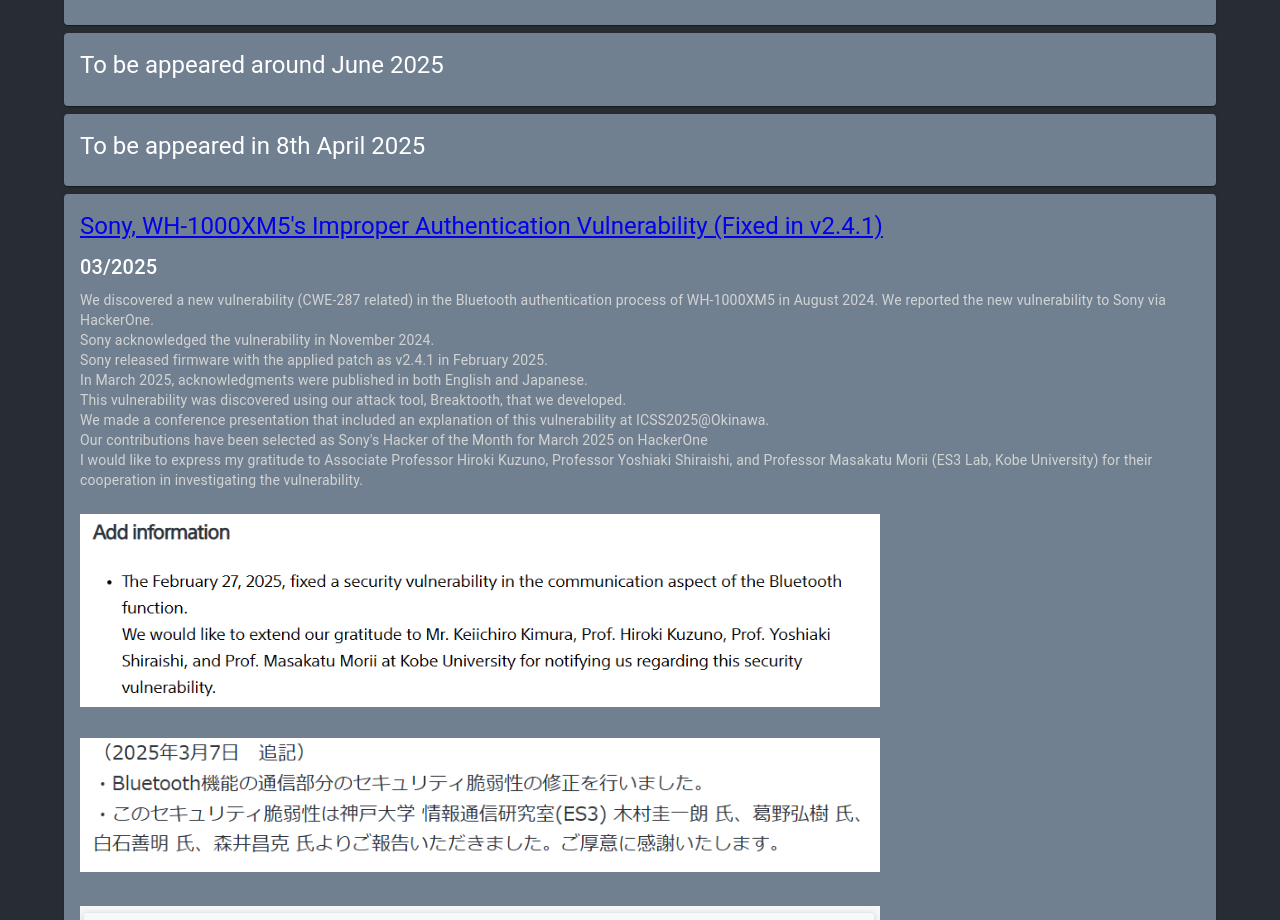
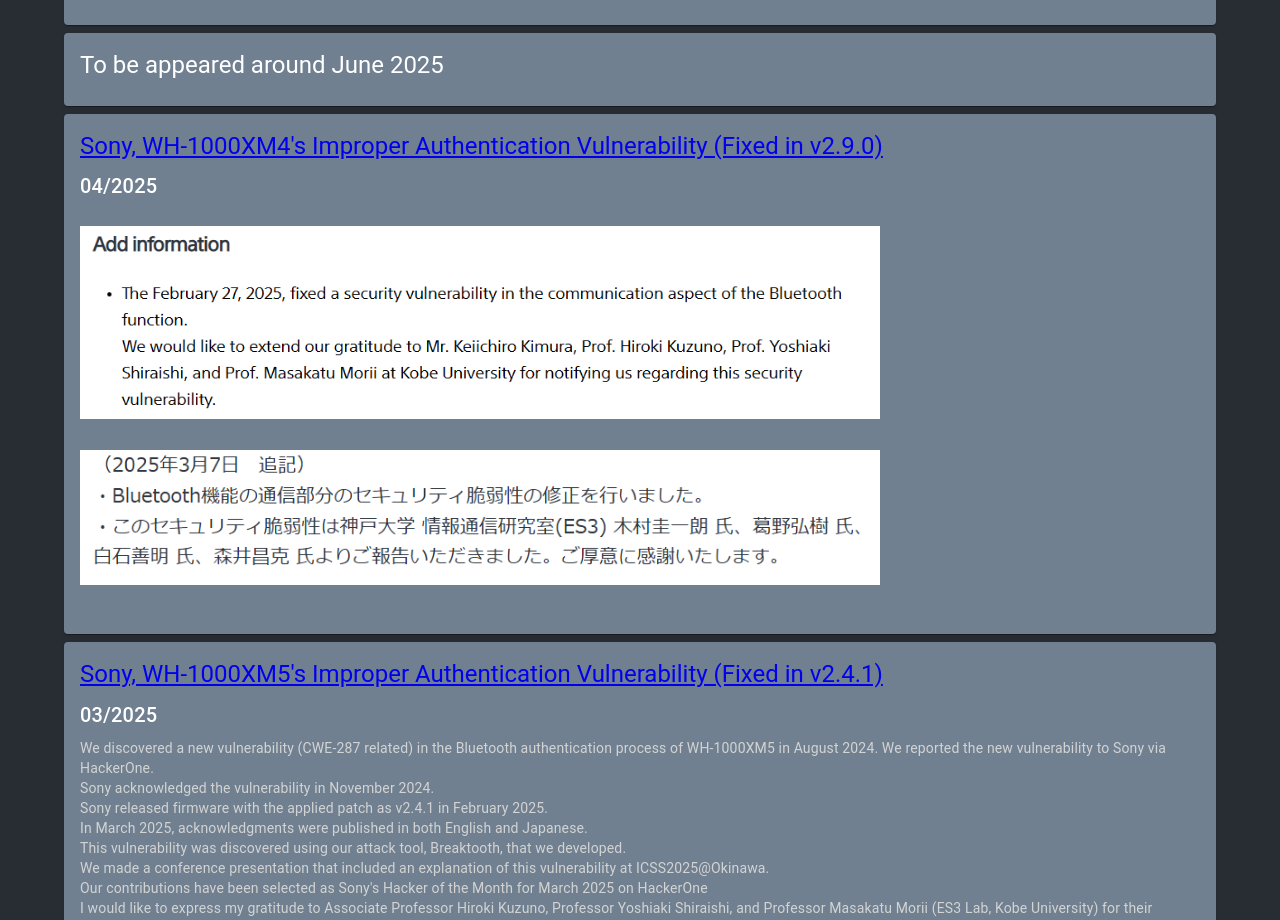
Before and after one commit to trapedev/trapedev.github.io, a React (Create React App) app in the folder app/: page / in a window 1280 px wide. Shown: the part 4889-5809 px from the top of the page. Built offline with nearby package versions, Linux system fonts and the light colour scheme.

Commit message:
Sony, WH-1000XM4's Improper Authentication Vulnerability (Fixed in v2.9.0)

```diff
--- a/app/src/pages/bugs/WH1000XM4AuthVulnFix.tsx
+++ b/app/src/pages/bugs/WH1000XM4AuthVulnFix.tsx
@@ -1,11 +1,59 @@
-import { SingleCardItem, Title } from "components/views/ui";
+import { Box } from "@mui/material";
+import {
+  SingleCardItem,
+  SubTitle,
+  Title,
+} from "components/views/ui";
 
 const WH1000XM4AuthVulnFix = () => {
   return (
     <SingleCardItem>
       <Title
-        title={"To be appeared in 8th April 2025"}
+        title={
+          "Sony, WH-1000XM4's Improper Authentication Vulnerability (Fixed in v2.9.0)"
+        }
+        hyperLink="https://github.com/trapedev/WH-1000XM4_Auth_Vuln_Fixed_v2.9.0"
       />
+      <SubTitle title={"04/2025"} />
+      <Box
+        sx={{
+          position: "relative",
+          paddingBottom: "20%", // 16:9 aspect ratio
+          height: 0,
+          overflow: "hidden",
+          maxWidth: "100%",
+          mt: 3,
+        }}
+      >
+        <img
+          src="wh-1000xm5-acks-en.png"
+          style={{
+            position: "absolute",
+            width: "75%",
+            maxWidth: "800px",
+          }}
+          alt="wh-1000xm4-acks-en"
+        />
+      </Box>
+      <Box
+        sx={{
+          position: "relative",
+          paddingBottom: "15%", // 16:9 aspect ratio
+          height: 0,
+          overflow: "hidden",
+          maxWidth: "100%",
+        }}
+      >
+        <img
+          src="wh-1000xm5-acks-jp.png"
+          style={{
+            position: "absolute",
+            width: "75%",
+            maxWidth: "800px",
+          }}
+          alt="wh-1000xm4-acks-jp"
+        />
+      </Box>
     </SingleCardItem>
   );
 };
```
Also changed, not shown: app/public/wh-1000xm4-acks-en.png (added), app/public/wh-1000xm4-acks-jp.png (added).
